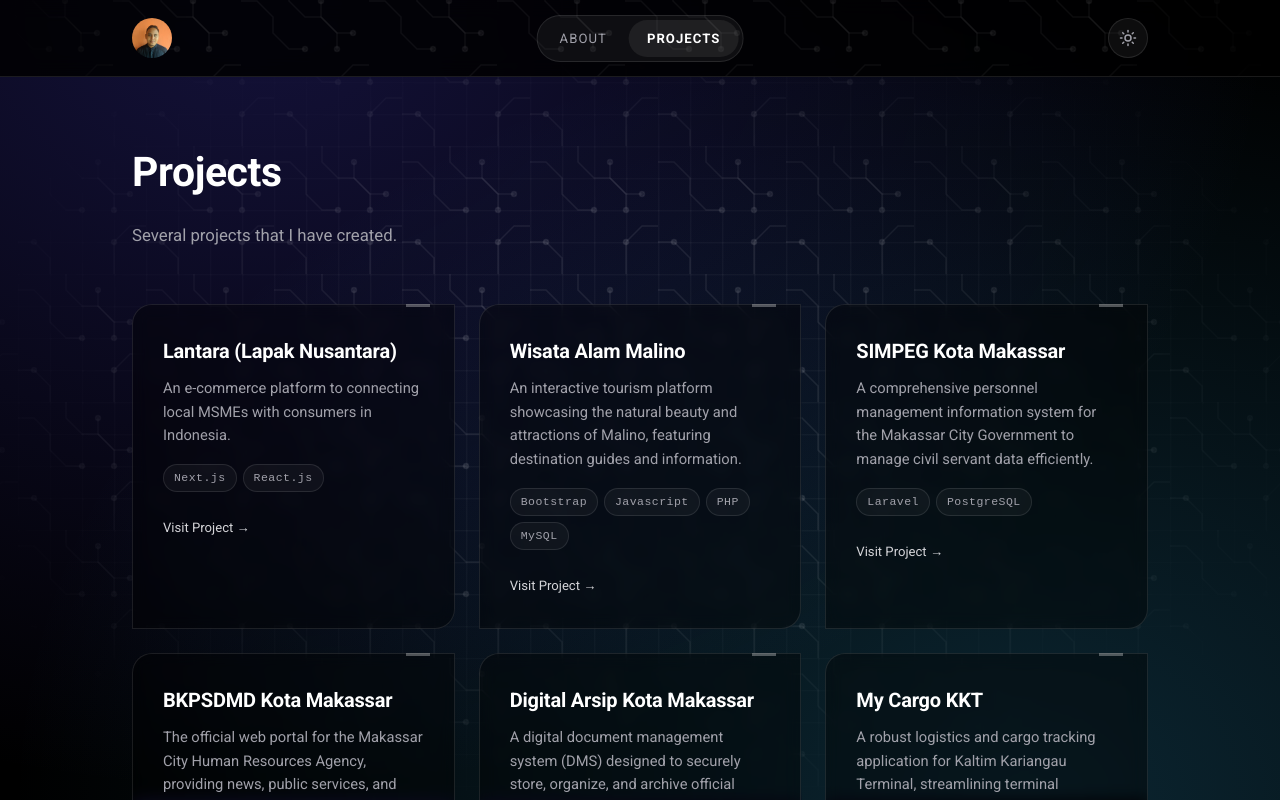
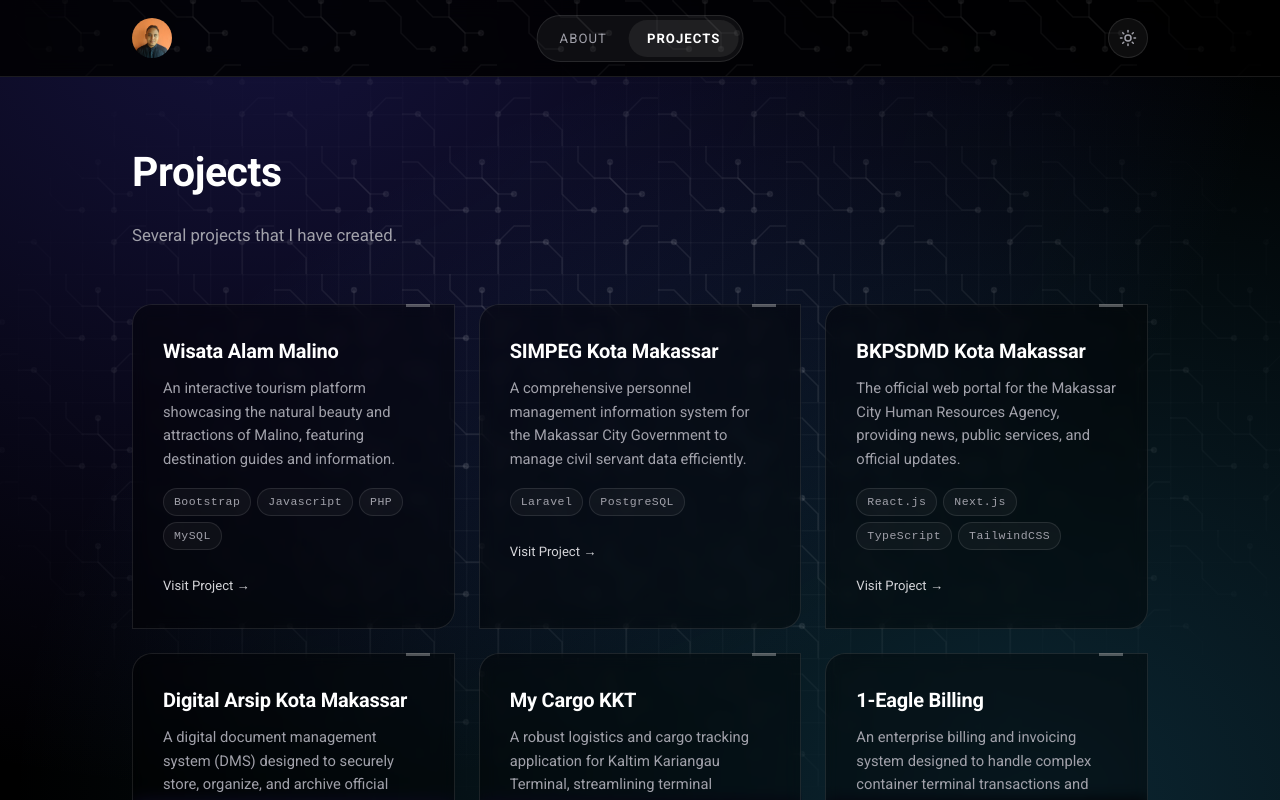
Before and after one commit to yudhanugrahasyailendra/masyudhadev, a Next.js app: page /projects in a window 1280 px wide. Shown: the top 800 px of the page. Built offline with nearby package versions, Linux system fonts and the light colour scheme.

Commit message:
Remove Lantara project from projects page

```diff
--- a/app/projects/page.tsx
+++ b/app/projects/page.tsx
@@ -16,15 +16,6 @@ export default function Projects() {
           </p>
         </div>
         <div className="projects-grid">
-          <div className='project-card'>
-            <h3>Lantara (Lapak Nusantara)</h3>
-            <p>An e-commerce platform to connecting local MSMEs with consumers in Indonesia.</p>
-            <div className="project-tech">
-              <span>Next.js</span>
-              <span>React.js</span>
-            </div>
-            <Link className="project-link" href="https://enigma-lantara.vercel.app/" target="_blank" rel="noopener noreferrer">Visit Project →</Link>
-          </div>
           <div className="project-card">
             <h3>Wisata Alam Malino</h3>
             <p>An interactive tourism platform showcasing the natural beauty and attractions of Malino, featuring destination guides and information.</p>
```
